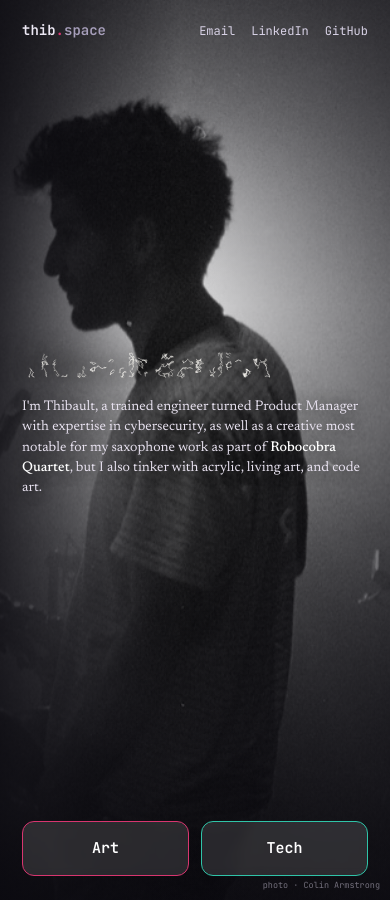
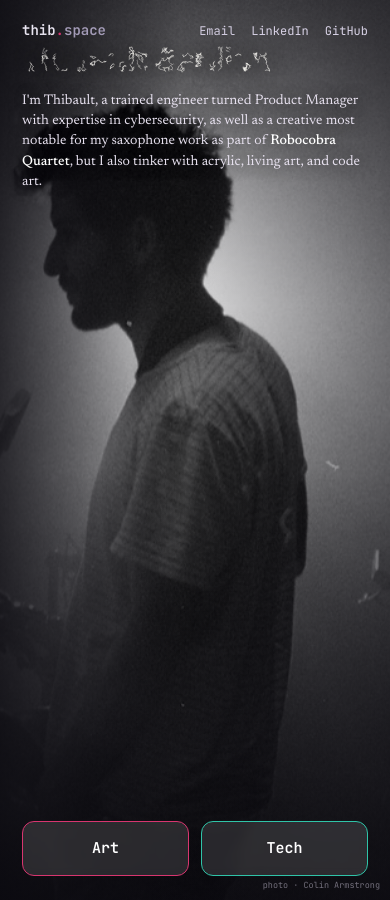
Before and after one commit to thib-b/home, a Jekyll site: the page index.html, which Jekyll copies as it is, in a window 390 px wide. Built offline with Jekyll 4.4.1, drawn with Linux system fonts in a browser that asks for light colours.

Commit message:
Pin mobile tabs to the visible bottom; add on-device reveal debug (#12)
- Drive the landing hero height from visualViewport.height (--appvh), which
  excludes mobile browser chrome, and pin the Art/Tech tabs to the bottom edge so
  they're always on screen without scrolling.
- Add a temporary #dbg on-device diagnostic overlay for the name reveal (canvas
  size, font, lines, edges, growth state) to pin down the mobile-only issue.

```diff
--- a/index.html
+++ b/index.html
@@ -291,11 +291,13 @@
     .stage{background:#17181D}
     /* landing: hero fills the *visible* screen. svh = smallest (address-bar-shown) viewport,
        so the tabs never fall below the fold; dvh is the fallback for older browsers. */
-    .hero{height:100dvh;height:100svh}
-    .hero .wrap{padding:20px 22px 24px}
+    /* height from the real visible viewport (JS sets --appvh = visualViewport.height); svh/dvh fallbacks */
+    .hero{height:100dvh;height:100svh;height:var(--appvh,100svh)}
+    .hero .wrap{padding:20px 22px 94px;justify-content:flex-start}
     .hero .topbar{flex-wrap:wrap;gap:6px 16px}
     .hero h1{margin-top:0} .hero .summary{font-size:14px;line-height:1.45;margin-top:9px}
-    .hero .mobtabs{display:flex;gap:12px;margin-top:16px}
+    /* tabs pinned to the bottom of the visible screen, never pushed below the fold by content */
+    .hero .mobtabs{display:flex;gap:12px;position:absolute;left:22px;right:22px;bottom:24px;margin-top:0}
     .hero .mobtabs .mtab{flex:1;padding:15px 12px;border-radius:12px;font-family:"JetBrains Mono",monospace;font-size:15px;font-weight:600;cursor:pointer;color:#fff;background:rgba(255,255,255,.12);border:1px solid rgba(255,255,255,.4);-webkit-backdrop-filter:blur(4px);backdrop-filter:blur(4px)}
     .hero .mobtabs .mtab[data-side="art"]{border-color:var(--a-acc)}
     .hero .mobtabs .mtab[data-side="tech"]{border-color:var(--t-acc)}
@@ -309,7 +311,7 @@
     .stage.focus-art .hero .summary,.stage.focus-tech .hero .summary,
     .stage.focus-art .hero .credit,.stage.focus-tech .hero .credit{display:none}
     .stage.focus-art .hero h1,.stage.focus-tech .hero h1{font-size:19px;margin:0;cursor:pointer;white-space:nowrap}
-    .stage.focus-art .hero .mobtabs,.stage.focus-tech .hero .mobtabs{margin-top:0;gap:8px;flex:none}
+    .stage.focus-art .hero .mobtabs,.stage.focus-tech .hero .mobtabs{position:static;margin-top:0;gap:8px;flex:none}
     .stage.focus-art .hero .mobtabs .mtab,.stage.focus-tech .hero .mobtabs .mtab{flex:0 0 auto;padding:7px 14px;font-size:12.5px;background:rgba(255,255,255,.12);border-color:rgba(255,255,255,.32);color:#fff;-webkit-backdrop-filter:none;backdrop-filter:none}
     .stage.focus-art .hero .mtab[data-side="art"]{background:var(--a-acc);border-color:var(--a-acc);color:#fff}
     .stage.focus-tech .hero .mtab[data-side="tech"]{background:var(--t-acc);border-color:var(--t-acc);color:#08211c}
@@ -835,6 +837,11 @@
   const stage=document.getElementById('stage');
   const dip=document.getElementById('diptych');
   const mob=()=>window.matchMedia('(max-width:820px)').matches;
+  // Track the *visible* viewport height (excludes the mobile browser chrome) so the landing hero
+  // fits exactly and the tabs sit at the real bottom of the screen.
+  const setVH=()=>{ const h=(window.visualViewport&&window.visualViewport.height)||window.innerHeight; document.documentElement.style.setProperty('--appvh',h+'px'); };
+  setVH(); addEventListener('resize',setVH); addEventListener('orientationchange',setVH);
+  if(window.visualViewport) window.visualViewport.addEventListener('resize',setVH);
   const paneArt=document.getElementById('pane-art'),paneTech=document.getElementById('pane-tech');
   let focusT=0,pinned=false;
   function setFocus(side,immediate,force){
@@ -1105,6 +1113,23 @@
     addEventListener('resize',onResize);
     addEventListener('orientationchange',onResize);
 
+    // TEMP on-device diagnostics: visit /#dbg on the phone to see the real numbers.
+    const DBG=location.hash.indexOf('dbg')>=0; let dbgEl;
+    function dbg(){
+      if(!DBG) return;
+      if(!dbgEl){ dbgEl=document.createElement('div'); dbgEl.style.cssText='position:fixed;left:6px;bottom:6px;z-index:99999;background:rgba(0,0,0,.82);color:#5f5;font:10px/1.35 monospace;white-space:pre;padding:6px 8px;border-radius:4px;pointer-events:none;max-width:94vw'; document.body.appendChild(dbgEl); }
+      const r=h1.getBoundingClientRect(), vv=window.visualViewport, c=namewrap.parentElement;
+      dbgEl.textContent=[
+        'dpr='+window.devicePixelRatio+' cap='+dpr,
+        'win='+innerWidth+'x'+innerHeight+' vv='+(vv?Math.round(vv.width)+'x'+Math.round(vv.height):'-'),
+        'h1rect='+Math.round(r.width)+'x'+Math.round(r.height)+' ctW='+(c?c.clientWidth:0),
+        'canvas='+W+'x'+H+' font='+fontOf().size+' lines='+lastLines,
+        'edges='+edges.length+' g='+g.toFixed(2)+' veins='+veins.length+' seed='+seeded,
+        'run='+running+' done='+done+' started='+started
+      ].join('\n');
+    }
+    if(DBG) setInterval(dbg,400);
+
     const boot=()=>requestAnimationFrame(begin);
     if(document.fonts&&document.fonts.ready){ document.fonts.ready.then(boot); setTimeout(boot,1200); }
     else setTimeout(boot,300);
```
Also changed, not shown: other parts of index.html (+2 -1 lines).
